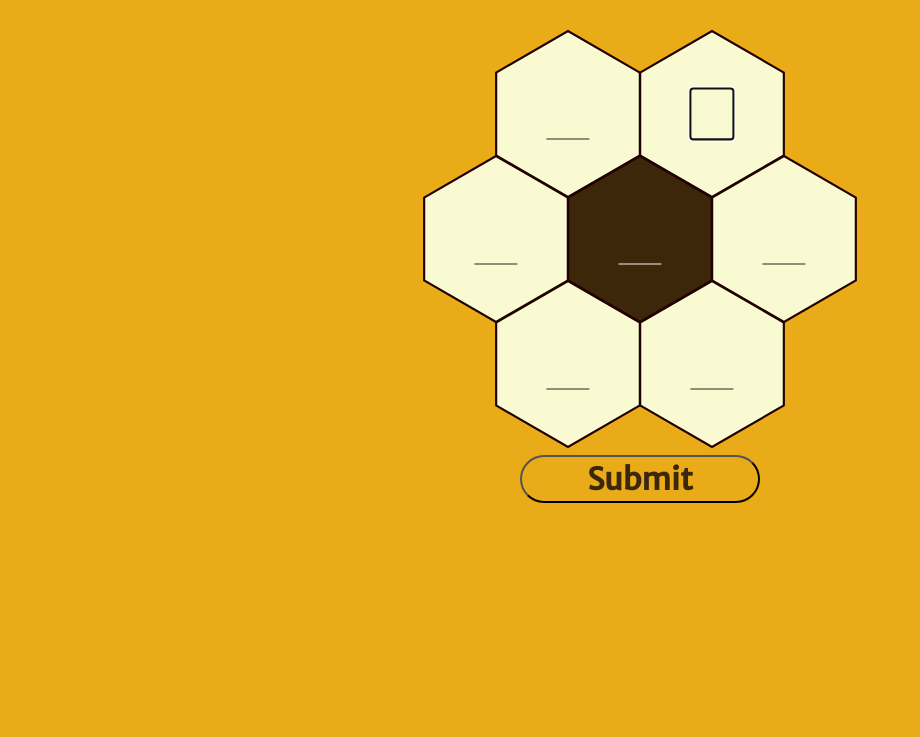
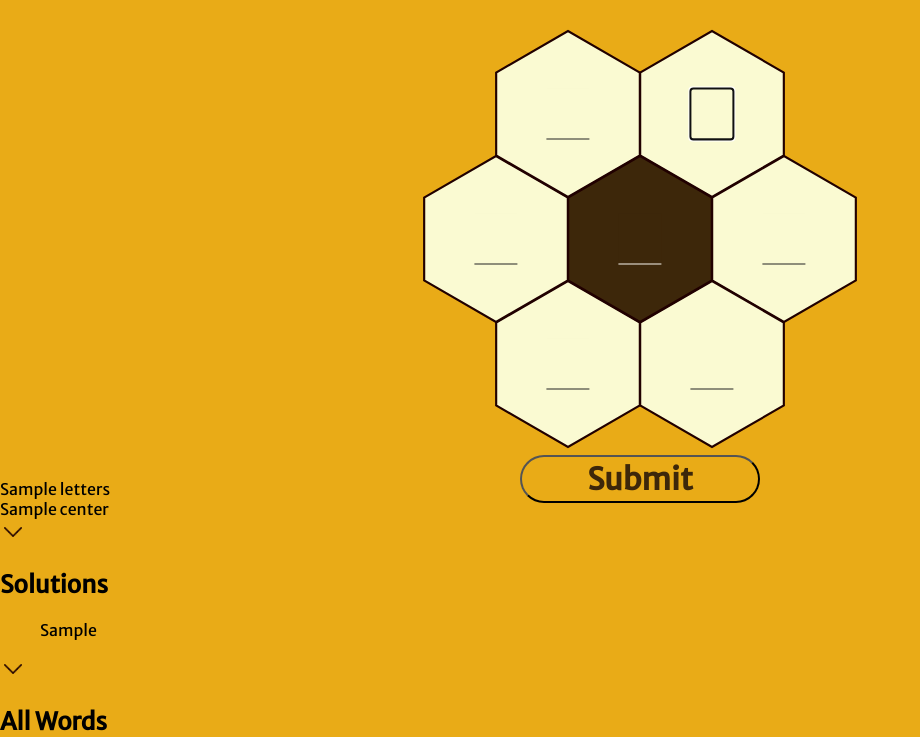
Before and after one commit to daus-s/spelling-bee, a Flask app: template templates/index.html in a window 1280 px wide. Shown: the part 84-821 px from the top of the page, without its empty margins (0-920 px from the left). Run offline with Flask 3, Linux system fonts and the light colour scheme; the template is opened without the code that fills it: most values are stand-ins (such as "Sample title", 1, 10 or a date in 2020); some web fonts are replaced.

Commit message:
runs and successfully calls the apis. only formatting remaining

```diff
--- a/app.py
+++ b/app.py
@@ -2,7 +2,7 @@
 import sys
 import subprocess
 import requests
-from flask import Flask, render_template, request, render_template_string
+from flask import Flask, render_template, request
 
 app = Flask(__name__)
 
@@ -12,7 +12,6 @@
 
 @app.route('/submit', methods=['POST'])
 def submit():
-    print('hello form')
     # Call the C++ executable with 'entry' as input
     # Process the result and return it
     data = []
@@ -26,25 +25,22 @@
     center = request.form.get('i')
     data.append(center)
 
-    print(f'{letters} {center}')
     cmd=f'./main.out {letters} {center} 1'
     cpp_output = subprocess.check_output(cmd, shell=True)[:-2]
     #result is good
     words_list = cpp_output.decode('utf-8').split(', ')
-    f_words_list = []
+    s_words_list = ''
     for word in words_list:
-        print(f'word: {word}')
+        s_words_list += f'<li>{word}</li>'
+    f_words_list = ''
+    for word in words_list:
         url = f'https://api.dictionaryapi.dev/api/v2/entries/en/{word}'
-        print(url)
         response = requests.request("GET", url)
-        print(response)
+        if response.status_code == 200:
+            f_words_list +=  f'<li>{word}</li>'
 
 
-    print(words_list)
-    print(f_words_list)
-
-
-    return render_template_string("output.html", letters=letters, center=center, words=words_list, f_words=words_list)
+    return render_template("index.html", letters=letters, center=center, valid_english_list=f_words_list, all_words_list=s_words_list)
 
 if __name__ == '__main__':
     app.run(debug=True)
--- a/static/styles.css
+++ b/static/styles.css
@@ -156,3 +156,7 @@
     text-align: center;
     color: #210000;
 }
+
+img {
+    width: 1.65em;
+}
--- a/templates/index.html
+++ b/templates/index.html
@@ -46,23 +46,28 @@
         </form>
     </div>
     <div class="output" id="output">
-        <!--filled values-->
+        <div id="letters" class="letters">
+            {{ letters }}
+        </div>
+        <div id="center" class="center">
+            {{ center }}
+        </div>
+        <div id="english_words_container" onclick="toggleList('valid_english')">
+            <img id="valid_english_arrow" src="{{ url_for('static', filename='arrow.png') }}" alt="My Image"/>
+            <h2 >Solutions</h2>
+            <ul id="valid_english" style="display: block;">
+                    {{ valid_english_list | safe }}
+            </ul>
+        </div>
+        <div id="all_words_container" onclick="toggleList('all_words')">
+            <img id="all_words_arrow" src="{{ url_for('static', filename='arrow.png') }}" alt="My Image"/>
+            <h2 >All Words</h2>
+            <ul id="all_words" style="display: none;">
+                {{ all_words_list | safe }}
+            </ul>
+        </div>
     </div>
     <script src="https://code.jquery.com/jquery-3.6.0.min.js">
-        function moveToNextField(event, nextFieldID) {
-            if (event.target.value.length === event.target.maxLength) {
-                document.getElementById(nextFieldID).focus();
-            }
-            const outsideFields = ['tl', 'tr', 'bl', 'br', 'l', 'r'];
-            const allOutsideFilled = outsideFields.every(field => {
-                return document.getElementById(field).value.length === document.getElementById(field).maxLength;
-            });
-
-            if (allOutsideFilled) {
-                document.getElementById('c').focus();
-            }
-        }
-
         $(document).ready(function() {
             $('form').submit(function(event) {
                 event.preventDefault();  // Prevent the form from submitting normally
@@ -79,5 +84,34 @@
             });
         });
     </script>
+    <script>
+        function moveToNextField(event, nextFieldID) {
+            if (event.target.value.length === event.target.maxLength) {
+                document.getElementById(nextFieldID).focus();
+            }
+            const outsideFields = ['tl', 'tr', 'bl', 'br', 'l', 'r'];
+            const allOutsideFilled = outsideFields.every(field => {
+                return document.getElementById(field).value.length === document.getElementById(field).maxLength;
+            });
+
+            if (allOutsideFilled) {
+                document.getElementById('c').focus();
+            }
+        }
+    </script>
+    <script>
+        function toggleList(listId) {
+            var list = document.getElementById(listId);
+            var arrow = document.getElementById(listId + "_arrow");
+            if (list.style.display === "none") {
+                list.style.display = "block";
+                arrow.style.transform = "rotate(-90deg)"
+            } else {
+                list.style.display = "none";
+                arrow.style.transform = "rotate(0deg)"
+
+            }
+        }
+    </script>
 </body>
 </html>
```
Also changed, not shown: static/arrow.png (added), 1 other file.
